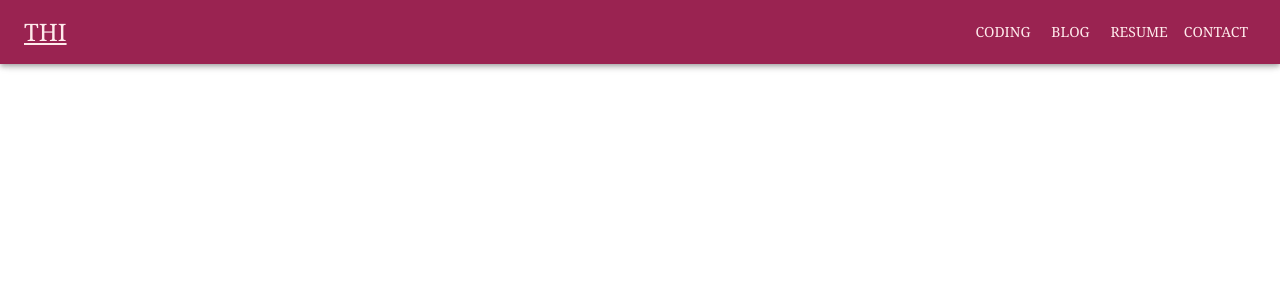
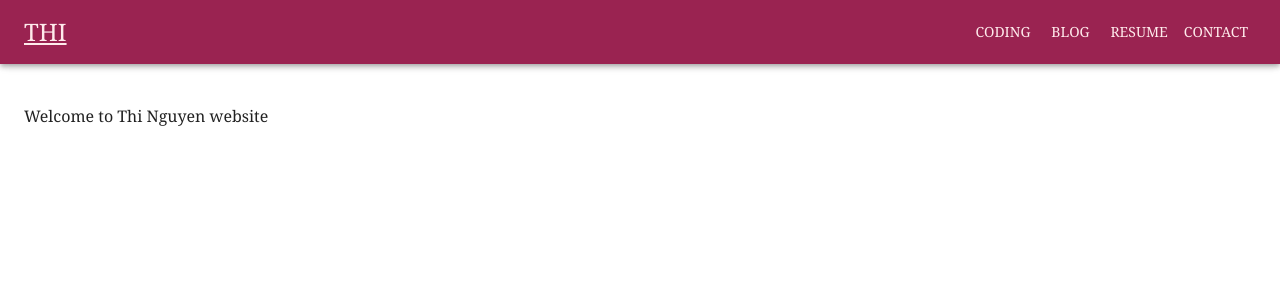
Before and after one commit to justthinguyen/justthinguyen.github.io, a React (Create React App) app: page / in a window 1280 px wide. Shown: the top 300 px of the page. Built offline with nearby package versions, Linux system fonts and the light colour scheme.

Commit message:
Add Home as Index Route

```diff
--- a/src/index.tsx
+++ b/src/index.tsx
@@ -1,22 +1,25 @@
 import React from 'react';
 import ReactDOM from 'react-dom/client';
 import { createBrowserRouter, createRoutesFromElements, RouterProvider, Route } from "react-router-dom";
-// import Home from './pages/Home';
+import Home from './pages/Home';
 import ErrorPage from './pages/ErrorPage';
 import App from './App';
 
 import './index.css';
 
-interface props {page?: string}
-const Root = (ps: props ) => (<div>HI THERE! We are in {ps.page}</div>);
+interface props { page?: string }
+const Root = (ps: props) => (<div>HI THERE! We are in {ps.page}</div>);
 
 const router = createBrowserRouter(
     createRoutesFromElements(
         <Route path="/" element={<App />} errorElement={<ErrorPage />}>
-      <Route path="/coding" element={<Root page="Coding" />} />
+            <Route errorElement={<ErrorPage />}>
+                <Route index element={<Home />} />
+                <Route path="/coding/" element={<Root page="Coding" />} />
                 <Route path="/blog" element={<Root page="Blog" />} />
                 <Route path="/resume" element={<Root page="Resume" />} />
                 <Route path="/work-with-me" element={<Root page="Work with Me" />} />
+            </Route>
         </Route>
     )
 );
--- a/src/pages/Home.tsx
+++ b/src/pages/Home.tsx
@@ -1,11 +1,8 @@
-import React from 'react';
-import { Link } from 'react-router-dom';
 
 export const Home = () => (
 	<div>
-		<p>Welcome to Thi Nguyen home page</p>
-		<p>Coding <Link to={'/coding/'}></Link>.</p>
-        <p>Resume <Link to={'/resume/'}></Link>.</p>
+		<p>Welcome to Thi Nguyen website</p>
+		<p></p>
 	</div>
 );
 export default Home;
```
Lines whose indentation alone changed are shown as unchanged.
